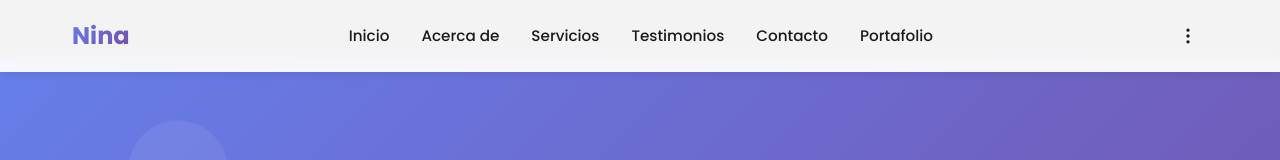
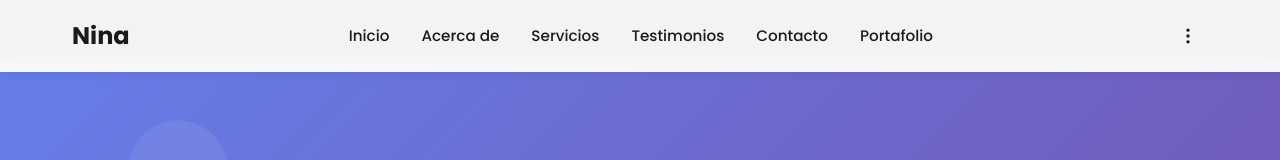
Before and after one commit to davidcordobe/ninaweb_front, a plain HTML site: page index.html in a window 1280 px wide. Shown: the top 160 px of the page. Drawn offline with Linux system fonts and the light colour scheme; no server answers.

Commit message:
color de navbar

```diff
--- a/styles.css
+++ b/styles.css
@@ -77,10 +77,7 @@ body {
 .nav-logo {
     font-size: 1.5rem;
     font-weight: 700;
-    background: linear-gradient(135deg, var(--primary), var(--primary-dark));
-    -webkit-background-clip: text;
-    -webkit-text-fill-color: transparent;
-    background-clip: text;
+    color: var(--navbar-text);
     display: flex;
     align-items: center;
     min-height: 40px;
```
